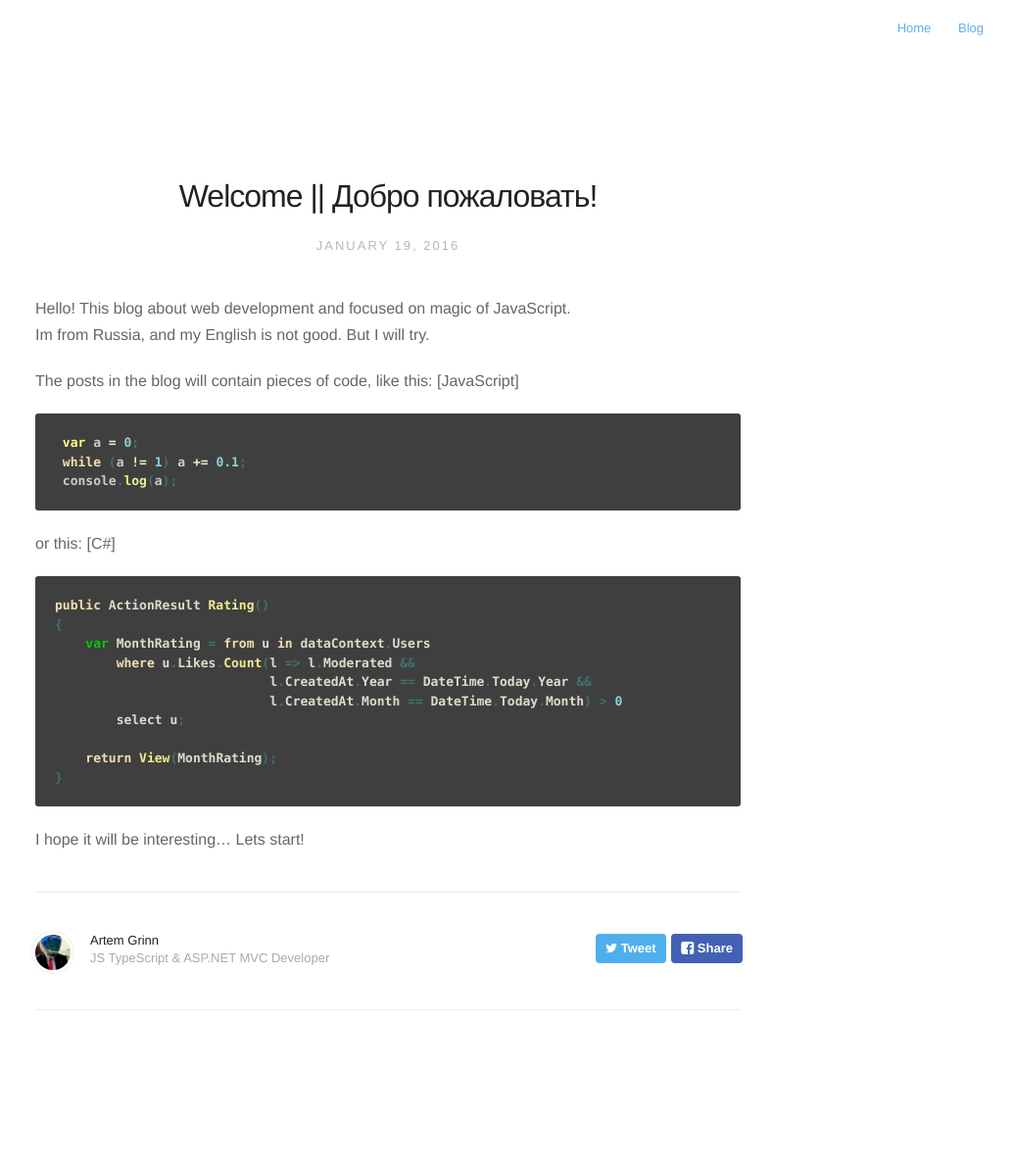
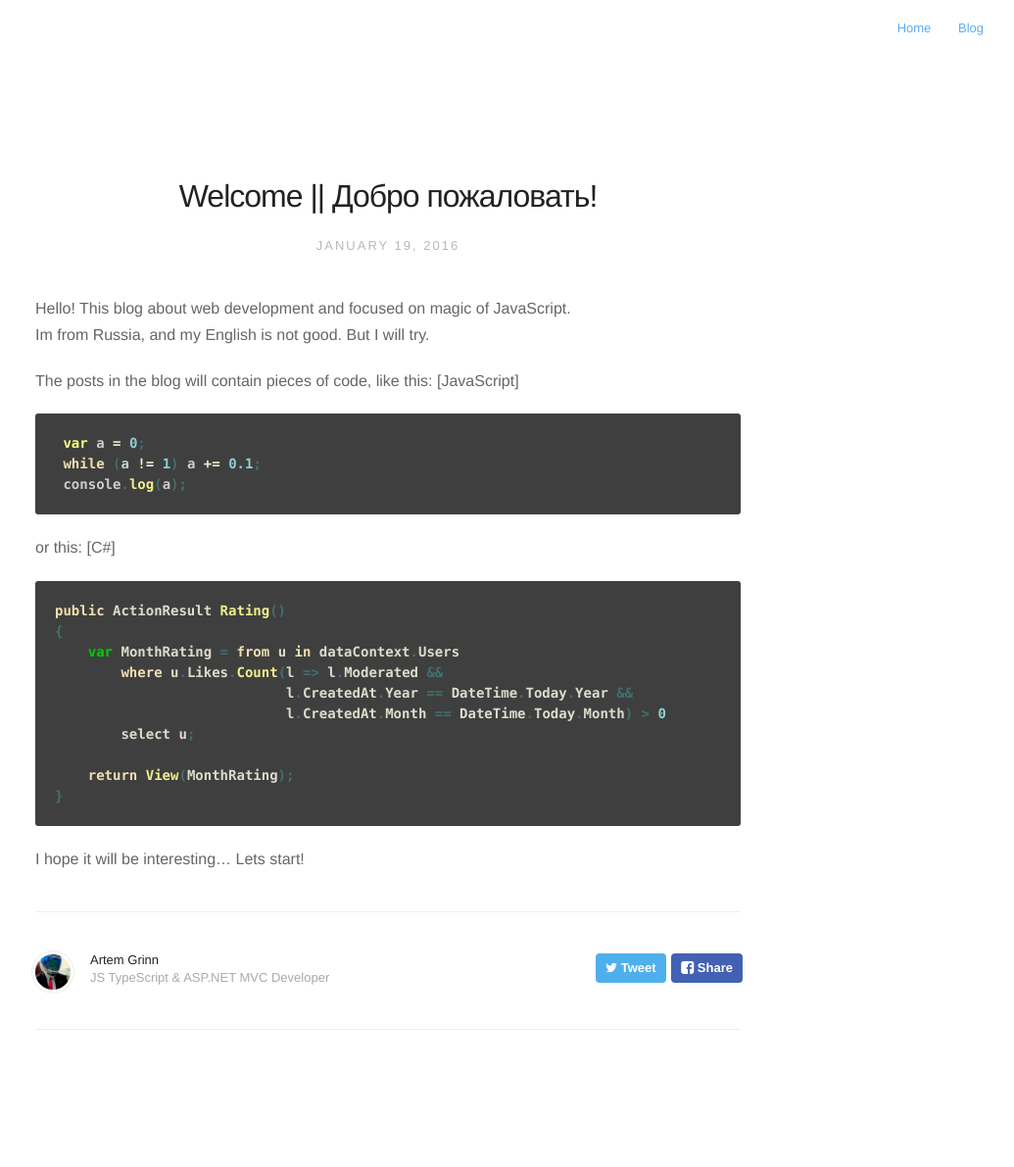
Before and after one commit to ArtemGrinn/artemgrinn.github.io, a Jekyll site: the page built from _posts/2016-01-19-welcome.markdown, in a window 1280 px wide. Shown: the whole page at 98% size, without its empty margins (244-1279 px from the left). Built offline with Jekyll 4.4.1, drawn with Linux system fonts in a browser that asks for light colours; nearby versions of some CDN libraries.

Commit message:
Update highlight.css

```diff
--- a/assets/css/highlight.css
+++ b/assets/css/highlight.css
@@ -1,4 +1,4 @@
-.highlight code, .highlight pre{color:#fdce93;background-color:#3f3f3f;font-weight:bold}
+.highlight code, .highlight pre{color:#fdce93;background-color:#3f3f3f;font-weight:bold;font-size: 14px}
 .highlight .hll{background-color:#222}
 .highlight .c{color:#7f9f7f}
 .highlight .err{color:#e37170;background-color:#3d3535}
```
